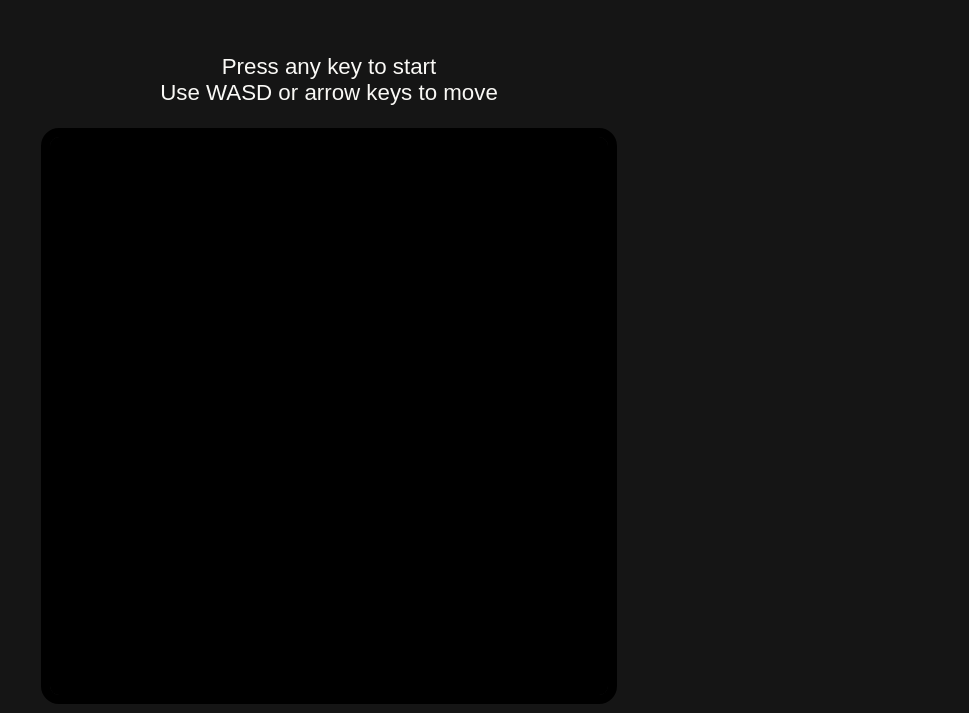
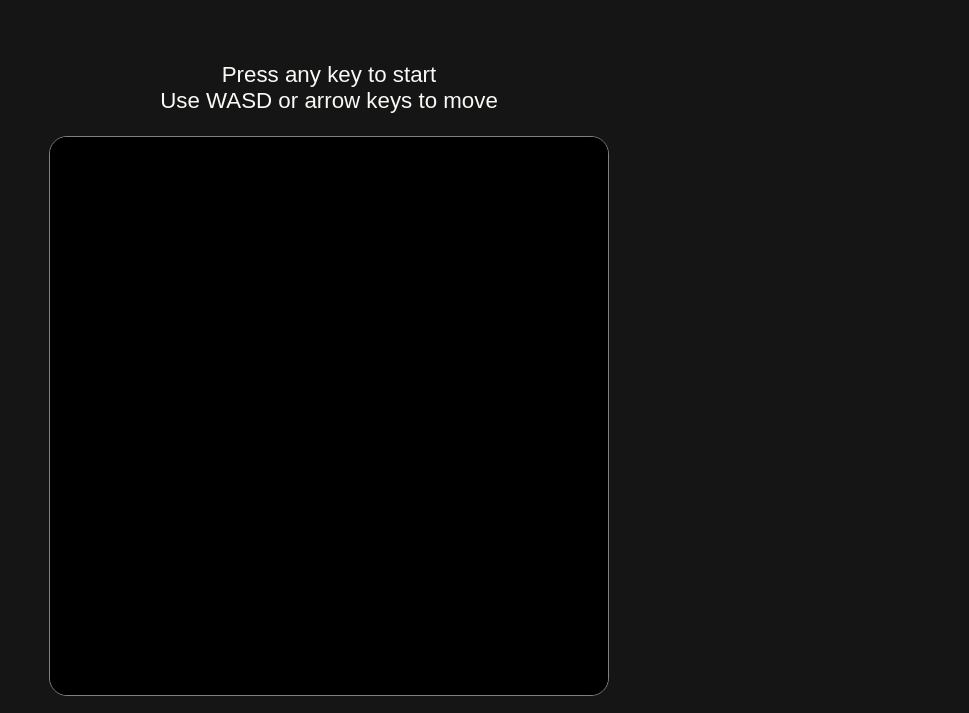
Before and after one commit to ColinGJohnson/maze-game, a website built with Vite: page index.html in a window 1280 px wide. Shown: the top 713 px of the page, without its empty margins (311-1280 px from the left). Built offline with nearby package versions, Linux system fonts and the light colour scheme.

Commit message:
Update maze border style

```diff
--- a/src/modules/MazeRenderer.js
+++ b/src/modules/MazeRenderer.js
@@ -31,7 +31,6 @@ export default class MazeRenderer {
     this.canvas.height = size;
 
     this.canvas.style.borderRadius = this.cellWidthPx + "px";
-    this.canvas.style.borderWidth = this.cellWidthPx / 2 + "px";
     this.text.style.fontSize = size / 25 + "px";
   }
 
--- a/src/style.css
+++ b/src/style.css
@@ -21,7 +21,7 @@ main {
 }
 
 canvas#maze {
-  border: 8px solid black;
+  border: 1px solid gray;
 }
 
 .game-text-container {
```
